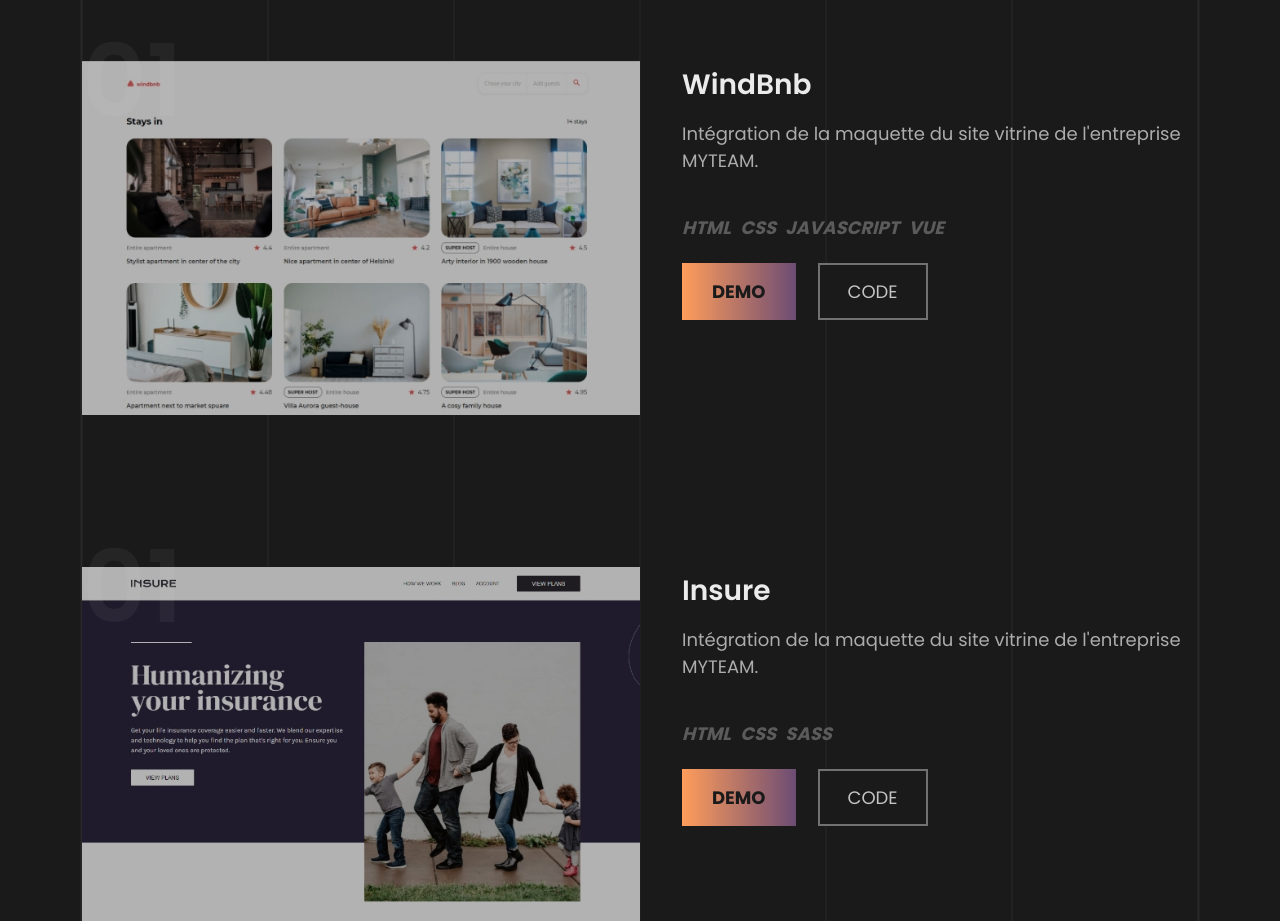
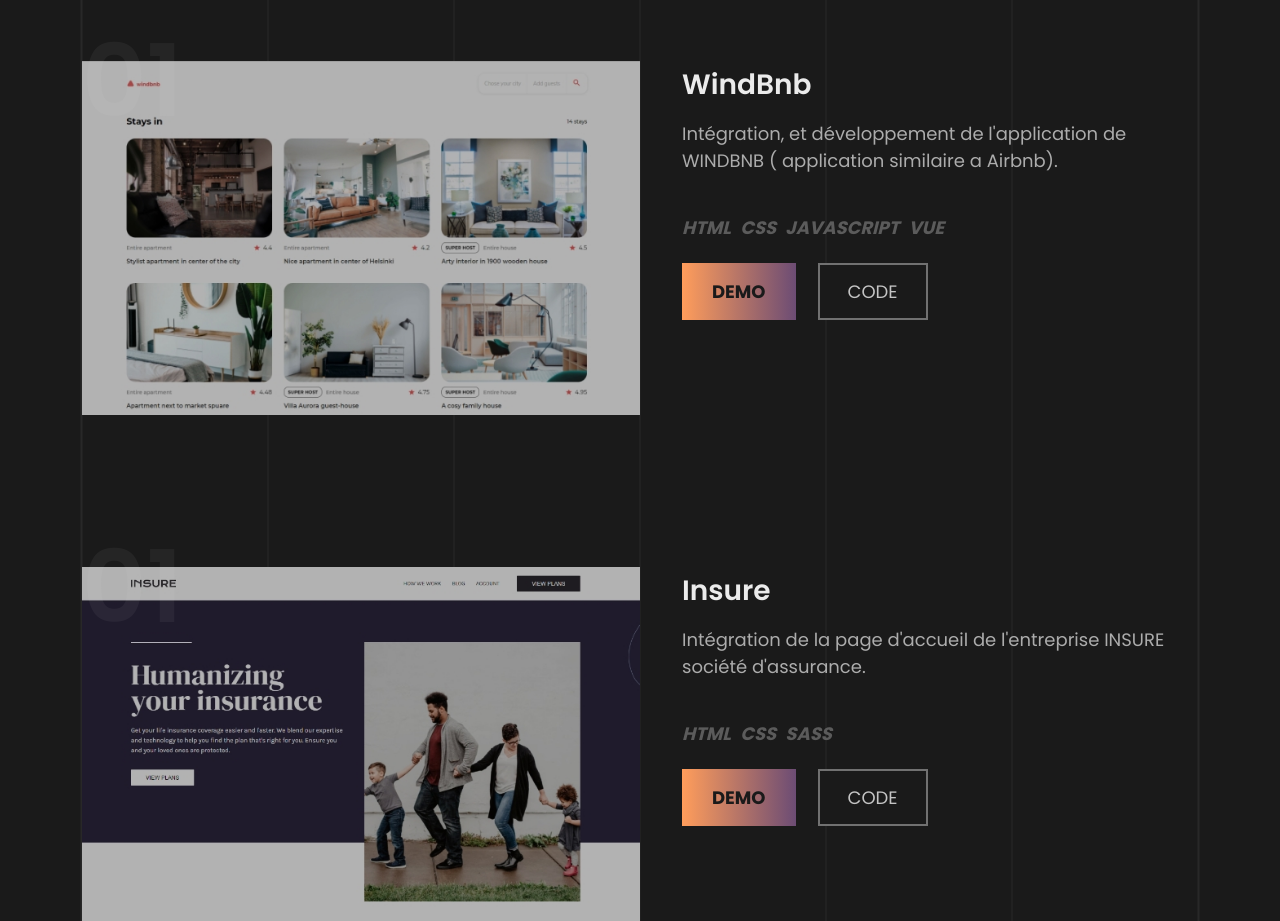
Before and after one commit to ThomasArbeit/ThomasArbeit.github.io, a website: page index.html in a window 1280 px wide. Shown: the part 1620-2541 px from the top of the page. Drawn offline with Linux system fonts and the light colour scheme.

Commit message:
Changement du texte explicatif portfolio item'

```diff
--- a/index.html
+++ b/index.html
@@ -71,8 +71,8 @@
                 <div class="portfolio__textcontent">
                     <h3 class="portfolio__itemtitle">WindBnb</h3>
                     <p class="portfolio__description">
-                        Intégration de la maquette du site vitrine de
-                        l'entreprise MYTEAM.
+                        Intégration, et développement de l'application
+de WINDBNB ( application similaire a Airbnb).
                     </p>
                     <div class="portfolio__tags">
                         <span class="portfolio__tag">HTML</span>
@@ -92,8 +92,8 @@
                 <div class="portfolio__textcontent">
                     <h3 class="portfolio__itemtitle">Insure</h3>
                     <p class="portfolio__description">
-                        Intégration de la maquette du site vitrine de
-                        l'entreprise MYTEAM.
+                        Intégration de la page d'accueil de
+l'entreprise INSURE société d'assurance.
                     </p>
                     <div class="portfolio__tags">
                         <span class="portfolio__tag">HTML</span>
```
